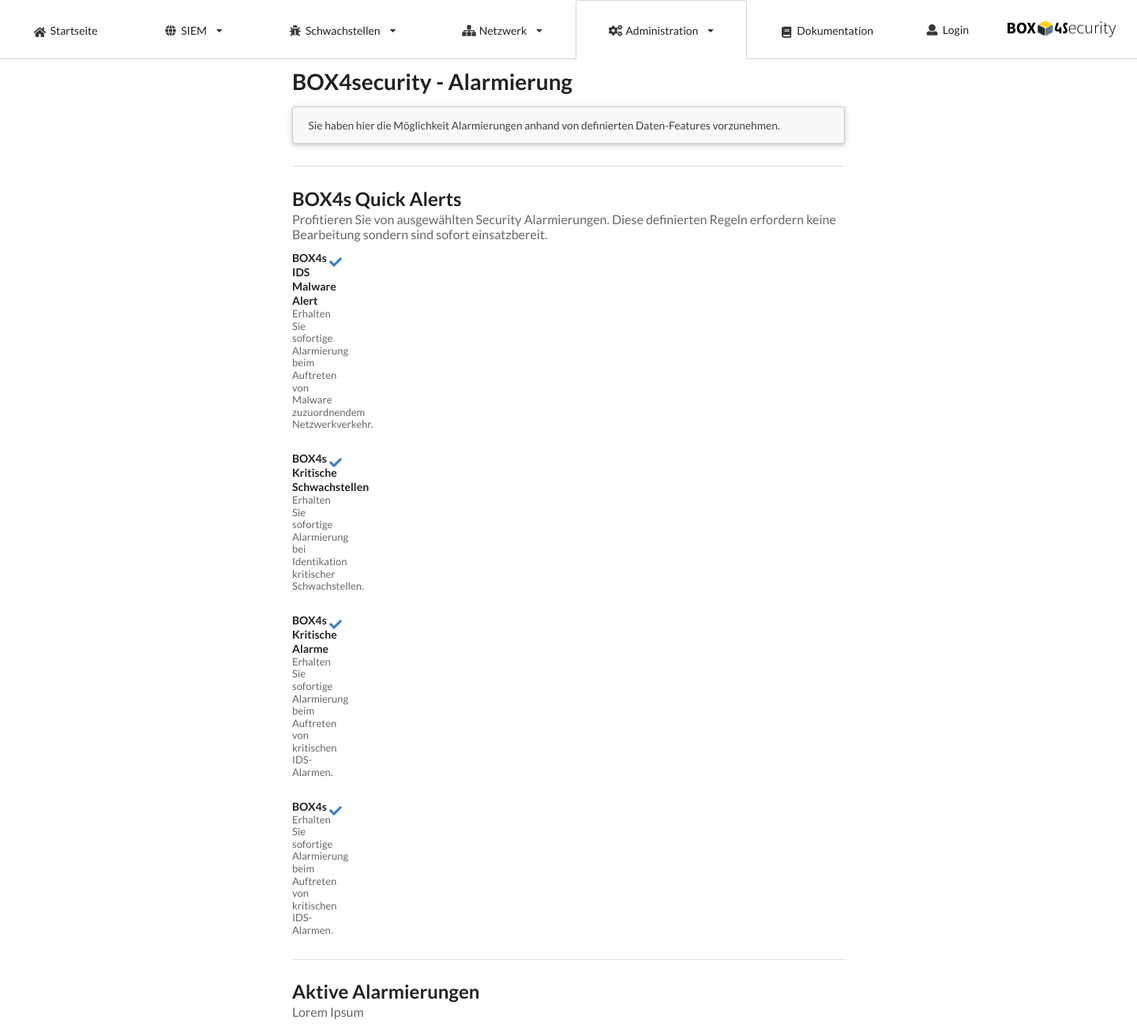
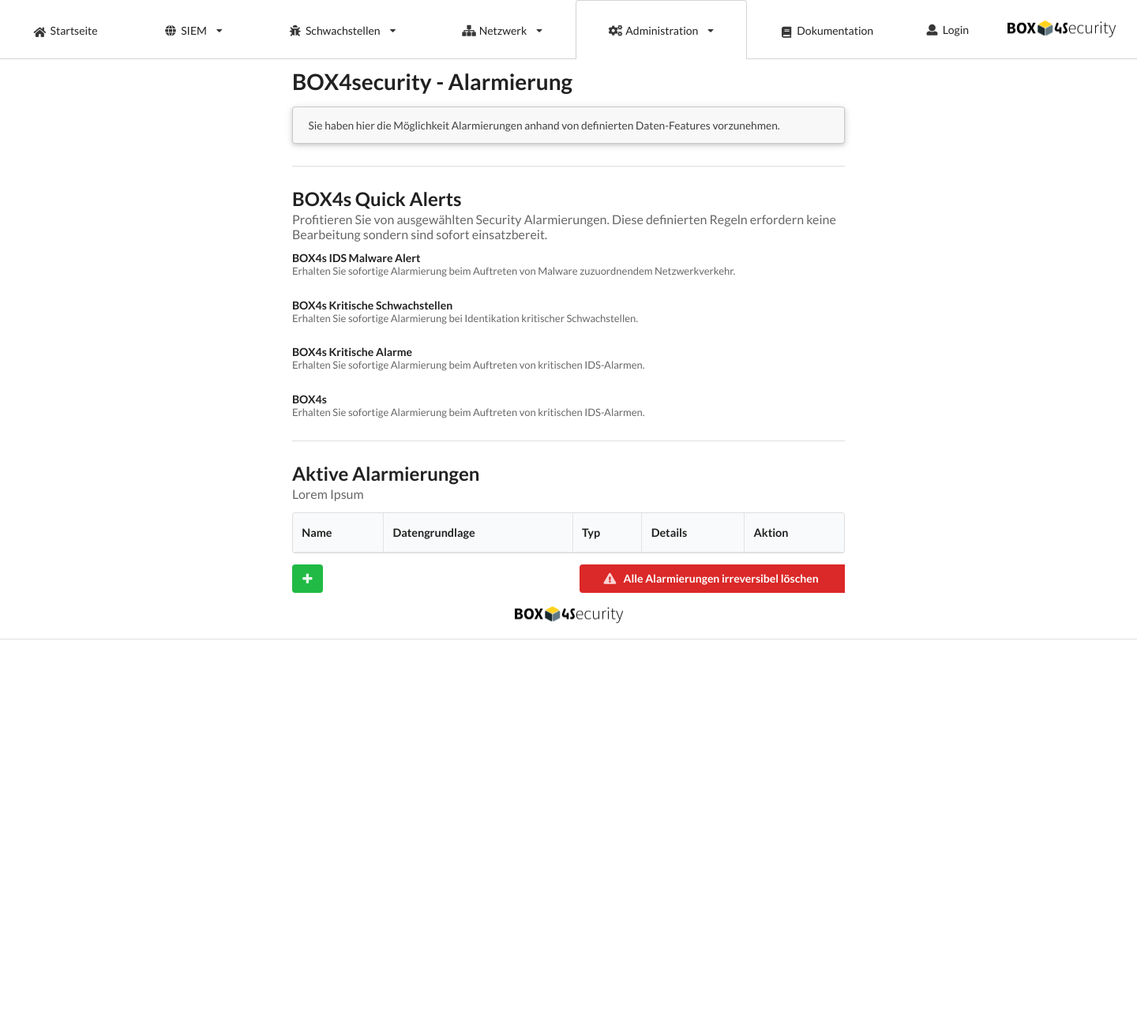
Before and after one commit to 4sConsult/box4security, a Flask app: template docker/web/source/templates/alert.html in a window 1440 px wide. Shown: the top 1306 px of the page at 79% size. After the commit the page ends 810 px from the top, so only its background shows below. Run offline with Flask 2, Linux system fonts and the light colour scheme; the template is opened without the code that fills it, so the values that code supplies are empty.

Commit message:
BOX4s Quick Rules Layout

```diff
--- a/docker/web/source/templates/alert.html
+++ b/docker/web/source/templates/alert.html
@@ -11,29 +11,37 @@
     <div class="section">
       <h2 class="ui header">BOX4s Quick Alerts<div class="sub header">Profitieren Sie von ausgewählten Security Alarmierungen. Diese definierten Regeln erfordern keine Bearbeitung sondern sind sofort einsatzbereit.</div></h2>
       <div class="ui grid">
-        <div class="row">
-          <div class="twelve column">
-            <h5 class="ui header">BOX4s IDS Malware Alert<div class="sub header">Erhalten Sie sofortige Alarmierung beim Auftreten von Malware zuzuordnendem Netzwerkverkehr.</div></h5>
+        <div class="fourteen wide column">
+          <h5 class="ui header">BOX4s IDS Malware Alert<div class="sub header">Erhalten Sie sofortige Alarmierung beim Auftreten von Malware zuzuordnendem Netzwerkverkehr.</div></h5>
+        </div>
+        <div class="two wide center aligned column">
+          <div class="ui fitted toggle checkbox">
+            <input type="checkbox" name="">
           </div>
-          <div class="two column"><a data-tooltip="Aktivieren" class="green icon button" href=""><i class="check icon"></i></a></div>
         </div>
-        <div class="row">
-          <div class="twelve column">
-            <h5 class="ui header">BOX4s Kritische Schwachstellen<div class="sub header">Erhalten Sie sofortige Alarmierung bei Identikation kritischer Schwachstellen.</div></h5>
+        <div class="fourteen wide column">
+          <h5 class="ui header">BOX4s Kritische Schwachstellen<div class="sub header">Erhalten Sie sofortige Alarmierung bei Identikation kritischer Schwachstellen.</div></h5>
+        </div>
+        <div class="two wide center aligned column">
+          <div class="ui fitted toggle checkbox">
+            <input type="checkbox" name="">
           </div>
-          <div class="two column"><a data-tooltip="Aktivieren" class="green icon button" href=""><i class="check icon"></i></a></div>
         </div>
-        <div class="row">
-          <div class="twelve column">
-            <h5 class="ui header">BOX4s Kritische Alarme<div class="sub header">Erhalten Sie sofortige Alarmierung beim Auftreten von kritischen IDS-Alarmen.</div></h5>
+        <div class="fourteen wide column">
+          <h5 class="ui header">BOX4s Kritische Alarme<div class="sub header">Erhalten Sie sofortige Alarmierung beim Auftreten von kritischen IDS-Alarmen.</div></h5>
+        </div>
+        <div class="two wide center aligned column">
+          <div class="ui fitted toggle checkbox">
+            <input type="checkbox" name="">
           </div>
-          <div class="two column"><a data-tooltip="Aktivieren" class="green icon button" href=""><i class="check icon"></i></a></div>
         </div>
-        <div class="row">
-          <div class="twelve column">
-            <h5 class="ui header">BOX4s <div class="sub header">Erhalten Sie sofortige Alarmierung beim Auftreten von kritischen IDS-Alarmen.</div></h5>
+        <div class="fourteen wide column">
+          <h5 class="ui header">BOX4s <div class="sub header">Erhalten Sie sofortige Alarmierung beim Auftreten von kritischen IDS-Alarmen.</div></h5>
+        </div>
+        <div class="two wide center aligned column">
+          <div class="ui fitted toggle checkbox">
+            <input type="checkbox" name="">
           </div>
-          <div class="two column"><a data-tooltip="Aktivieren" class="green icon button" href=""><i class="check icon"></i></a></div>
         </div>
       </div>
     </div>
```
